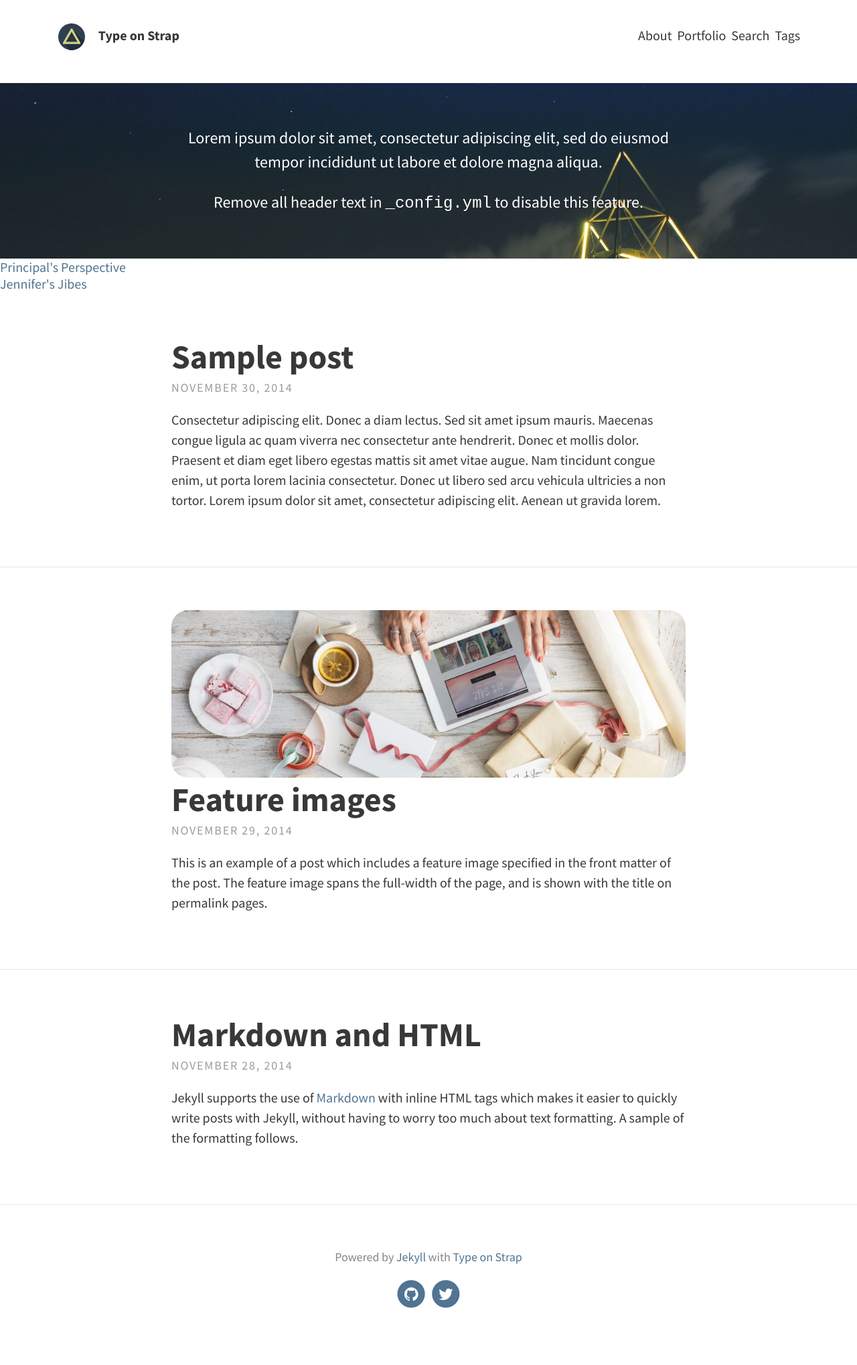
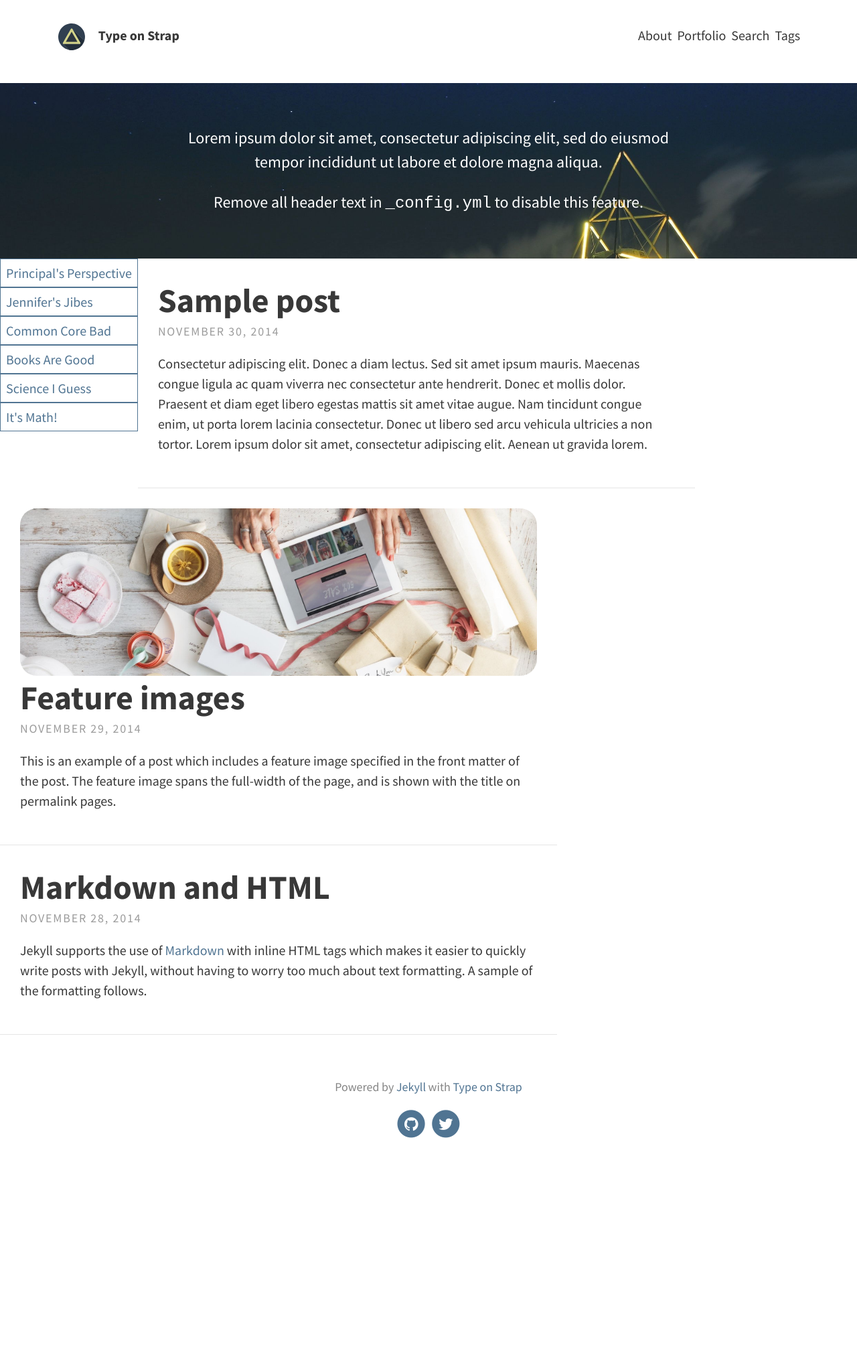
Before and after one commit to aschreck/moore-site, a Jekyll site: the page built from index.html, in a window 1280 px wide. Shown: the whole page at 67% size. Built offline with Jekyll 4.4.1, drawn with Linux system fonts in a browser that asks for light colours; the list of posts is cut into pages by our own code; after the commit the page ends 1784 px from its top, so only the background shows below that.

Commit message:
apply ideal padding

```diff
--- a/_includes/post_bar.html
+++ b/_includes/post_bar.html
@@ -1,4 +1,8 @@
 <div class="post-bar">
   <a href="">Principal's Perspective</a>
   <a href=""> Jennifer's Jibes</a>
+  <a href=""> Common Core Bad</a>
+  <a href=""> Books Are Good</a>
+  <a href=""> Science I Guess</a>
+  <a href=""> It's Math!</a>
 </div>
--- a/_sass/includes/_post_bar.scss
+++ b/_sass/includes/_post_bar.scss
@@ -2,5 +2,8 @@
     float: left;
     display: flex;
     flex-direction: column;
-    justify-content: left;
+} .post-bar a {
+    padding: 8px;
+    border-style: solid;
+    border-width: thin;
 }
--- a/_sass/layouts/_index.scss
+++ b/_sass/layouts/_index.scss
@@ -29,8 +29,8 @@
 // Post listing
 .posts {
     .post-teaser {
-        @extend %padding-regular;
-        width: 100%;
+        padding: 30px;
+        width: 65%;
         margin-bottom: 0;
         display: inline-block;
         background-size: $feature-image-size;
```
